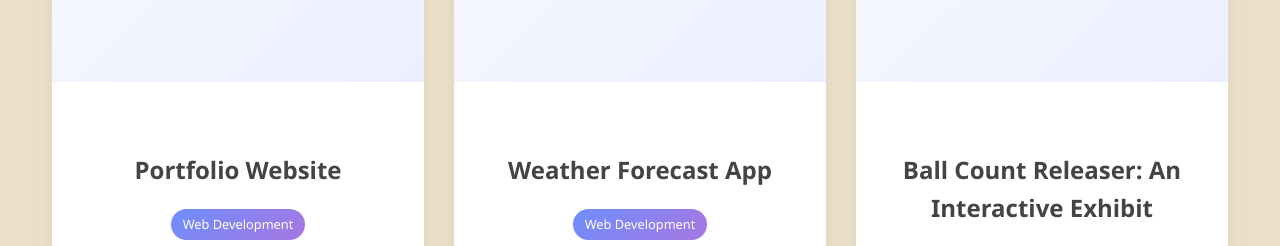
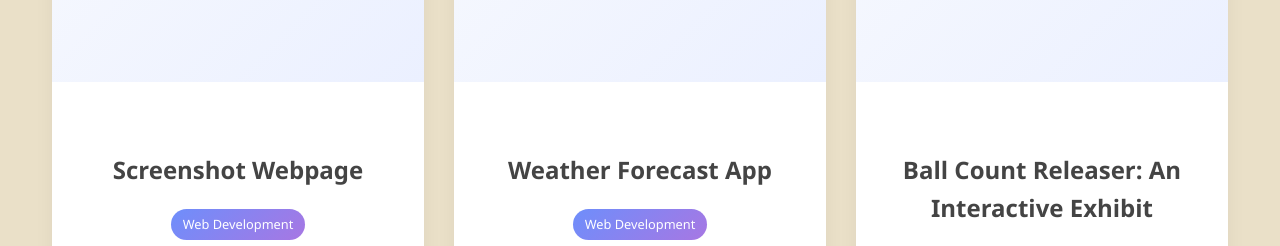
Before and after one commit to parisisley/test, a React (Vite) app in the folder test-website/: page /projects in a window 1280 px wide. Shown: the part 1520-1766 px from the top of the page. Built offline with nearby package versions, Linux system fonts and the light colour scheme.

Commit message:
update project

```diff
--- a/test-website/src/Projects/Projects.jsx
+++ b/test-website/src/Projects/Projects.jsx
@@ -37,13 +37,13 @@ function Projects() {
     },
     {
       id: 4,
-      title: "Portfolio Website",
+      title: "Screenshot Webpage",
       category: "Web Development",
       description: "A responsive portfolio website for showcasing projects and skills. Built with React and modern CSS techniques.",
       technologies: ["React", "CSS3", "Responsive Design", "GitHub Pages"],
       image: "placeholder", // Replace with your actual image path
       demoLink: "https://example.com/demo",
-      codeLink: "https://github.com/yourusername/project-repo"
+      codeLink: "https://github.com/parisisley/screenshotmaker.git"
     },
     {
       id: 5,
```
Also changed, not shown: 1 other file (tests, documents, lock files or other folders).
